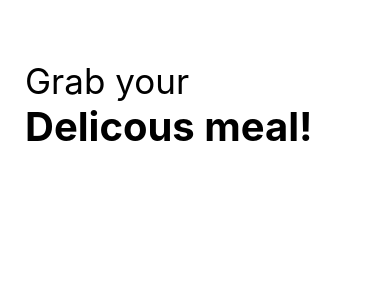
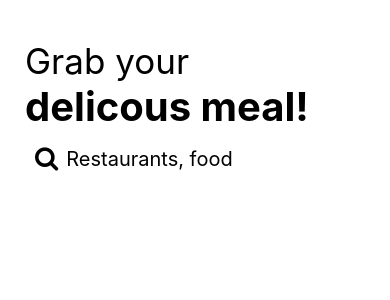
Before and after one commit to ChanMyaeOo/rn-restaurant, a React Native app: screen / in a window 390 px wide. Shown: the top 300 px of the page. Built offline with nearby package versions, Linux system fonts and the light colour scheme.

Commit message:
added search component

```diff
--- a/App.js
+++ b/App.js
@@ -1,6 +1,11 @@
+import { View } from 'react-native'
 import Header from './src/components/Header'
+import Search from './src/components/Search'
 export default function App() {
     return (
-        <Header/>
+        <View>
+          <Header/>
+          <Search />
+        </View>
     );
 }
--- a/src/components/Header.js
+++ b/src/components/Header.js
@@ -5,7 +5,7 @@ export default function Header() {
     return(
         <View style={styles.container}>
             <Text style={styles.lightHeader}>Grab your</Text>
-            <Text style={styles.boldHeader}>Delicous meal!</Text>
+            <Text style={styles.boldHeader}>delicous meal!</Text>
             <StatusBar />
         </View>
     )
@@ -14,7 +14,7 @@ export default function Header() {
 const styles = StyleSheet.create({
     container: {
         marginHorizontal: 25,
-        marginTop: 60,
+        marginTop: 40,
     },
     lightHeader: {
       fontSize: 35
--- /dev/null
+++ b/src/components/Search.js
@@ -0,0 +1,27 @@
+import { View, TextInput, StyleSheet } from "react-native";
+import { FontAwesome } from "@expo/vector-icons";
+
+export default function Search() {
+    return (
+        <View style={styles.container}>
+            <FontAwesome name="search" size={25} />
+            <TextInput style={styles.input} placeholder="Restaurants, food" />
+        </View>
+    );
+}
+
+const styles = StyleSheet.create({
+    container: {
+        flexDirection: "row",
+        marginTop: 5,
+        marginHorizontal: 25,
+        backgroundColor: "#fff",
+        elevation: 3,
+        padding: 10,
+        borderRadius: 40
+    },
+    input: {
+        fontSize: 20,
+        marginLeft: 8
+    }
+});
```
